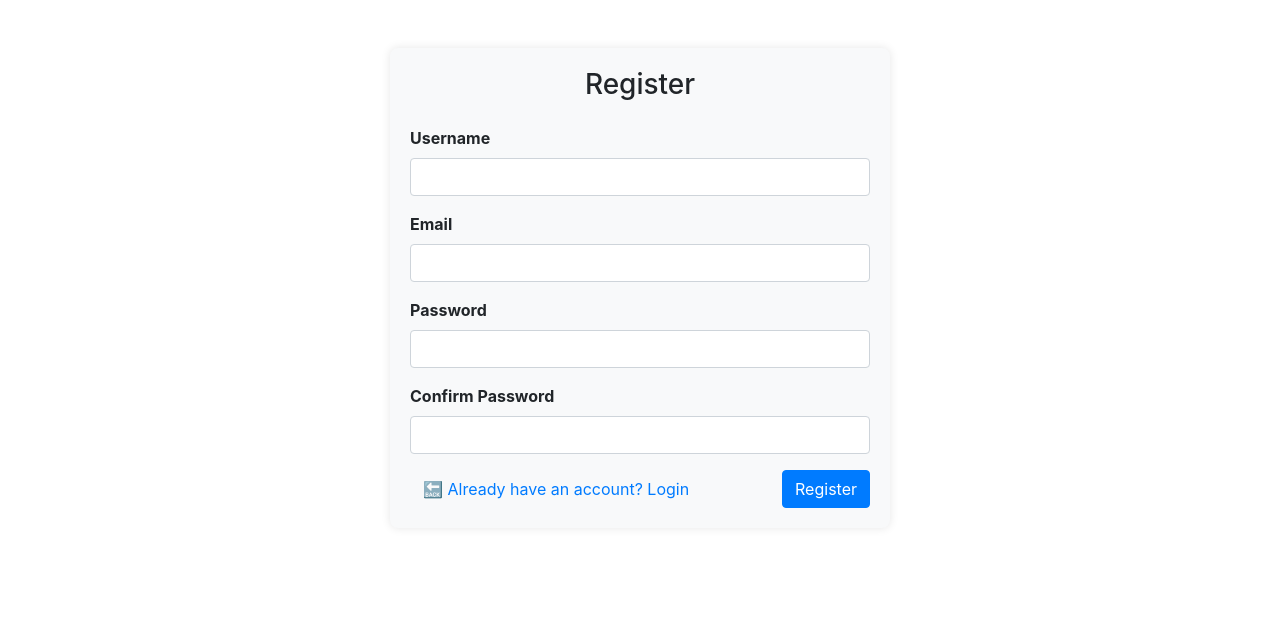
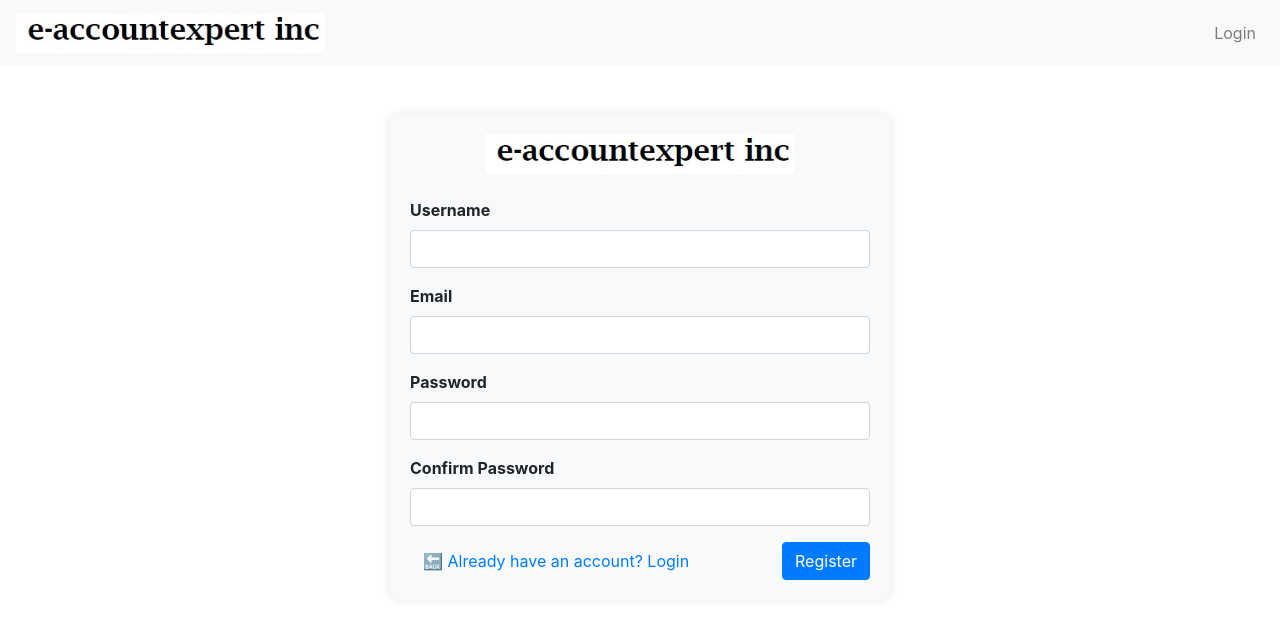
Before and after one commit to MarufSwe/eAccountExpert, a Django app: page / in a window 1280 px wide. Shown: the top 619 px of the page. Run offline with Django 5.2, Linux system fonts and the light colour scheme; some libraries are stand-ins or nearby versions.

Commit message:
base html added

```diff
--- a/sales/templates/auth/register.html
+++ b/sales/templates/auth/register.html
@@ -1,113 +1,36 @@
-{% comment %} <!DOCTYPE html>
-<html lang="en">
-<head>
-    <meta charset="UTF-8">
-    <meta name="viewport" content="width=device-width, initial-scale=1.0">
-    <title>Register</title>
-    <link rel="stylesheet" href="https://maxcdn.bootstrapcdn.com/bootstrap/4.5.2/css/bootstrap.min.css">
-    <style>
-        .form-container {
-            max-width: 500px;
-            margin: auto;
-            padding: 20px;
-            background: #f8f9fa;
-            border-radius: 8px;
-            box-shadow: 0 0 10px rgba(0, 0, 0, 0.1);
-        }
-        .form-group label {
-            font-weight: bold;
-        }
-    </style>
-</head>
-<body>
+
+{% extends "base.html" %}
+{% load static %}
+
+{% block title %}Register{% endblock %}
+
+{% block content %}
 <div class="container mt-5">
     <div class="form-container">
-            <h3 class="text-center mb-4">Register</h3>
+        <h3 class="text-center mb-4"><img src="{% static 'images/eAccountE.jpeg' %}" class="navbar-logo" alt="Logo"></h3>
         <form method="post">
             {% csrf_token %}
 
             <div class="form-group">
                 <label for="id_username">Username</label>
-                    <input type="text" class="form-control" id="id_username" name="username" value="{{ form.username.value|default_if_none:'' }}" required>
+                <input type="text" class="form-control" id="id_username" name="username"
+                    value="{{ form.username.value|default_if_none:'' }}" required>
             </div>
 
             <div class="form-group">
                 <label for="id_email">Email</label>
-                    <input type="email" class="form-control" id="id_email" name="email" value="{{ form.email.value|default_if_none:'' }}" required>
+                <input type="email" class="form-control" id="id_email" name="email"
+                    value="{{ form.email.value|default_if_none:'' }}" required>
             </div>
 
             <div class="form-group">
                 <label for="id_password1">Password</label>
-                    <input type="password" class="form-control" id="id_password1" name="password1" value="{{ form.password1.value|default_if_none:'' }}" required>
+                <input type="password" class="form-control" id="id_password1" name="password1" required>
             </div>
 
             <div class="form-group">
                 <label for="id_password2">Confirm Password</label>
-                    <input type="password" class="form-control" id="id_password2" name="password2" value="{{ form.password2.value|default_if_none:'' }}" required>
-                </div>
-
-                <div class="d-flex justify-content-between">
-                    <a href="{% url 'login' %}" class="btn btn-link">🔙 Already have an account? Login</a>
-                    <button type="submit" class="btn btn-primary">Register</button>
-                </div>
-            </form>
-        </div>
-    </div>
-</body>
-</html> {% endcomment %}
-
-
-
-<!DOCTYPE html>
-<html lang="en">
-<head>
-    <meta charset="UTF-8">
-    <meta name="viewport" content="width=device-width, initial-scale=1.0">
-    <title>Register</title>
-    <link rel="stylesheet" href="https://maxcdn.bootstrapcdn.com/bootstrap/4.5.2/css/bootstrap.min.css">
-    <style>
-        .form-container {
-            max-width: 500px;
-            margin: auto;
-            padding: 20px;
-            background: #f8f9fa;
-            border-radius: 8px;
-            box-shadow: 0 0 10px rgba(0, 0, 0, 0.1);
-        }
-        .form-group label {
-            font-weight: bold;
-        }
-        .alert {
-            margin-top: 15px;
-        }
-    </style>
-</head>
-<body>
-    <div class="container mt-5">
-        <div class="form-container">
-            <h3 class="text-center mb-4">Register</h3>
-            <form method="post">
-                {% csrf_token %}
-
-
-                <div class="form-group">
-                    <label for="id_username">Username</label>
-                    <input type="text" class="form-control" id="id_username" name="username" value="{{ form.username.value|default_if_none:'' }}" required>
-                </div>
-
-                <div class="form-group">
-                    <label for="id_email">Email</label>
-                    <input type="email" class="form-control" id="id_email" name="email" value="{{ form.email.value|default_if_none:'' }}" required>
-                </div>
-
-                <div class="form-group">
-                    <label for="id_password1">Password</label>
-                    <input type="password" class="form-control" id="id_password1" name="password1" value="{{ form.password1.value|default_if_none:'' }}" required>
-                </div>
-
-                <div class="form-group">
-                    <label for="id_password2">Confirm Password</label>
-                    <input type="password" class="form-control" id="id_password2" name="password2" value="{{ form.password2.value|default_if_none:'' }}" required>
+                <input type="password" class="form-control" id="id_password2" name="password2" required>
             </div>
 
             <div class="d-flex justify-content-between">
@@ -116,7 +39,7 @@
             </div>
 
             {% if form.errors %}
-                    <div class="alert alert-danger">
+                <div class="alert alert-danger mt-3">
                     <ul>
                         {% for field in form %}
                             {% for error in field.errors %}
@@ -130,5 +53,4 @@
         </form>
     </div>
 </div>
-</body>
-</html>
+{% endblock %}
--- /dev/null
+++ b/sales/templates/base.html
@@ -0,0 +1,71 @@
+{% load static %}
+
+<!DOCTYPE html>
+<html lang="en">
+<head>
+    <meta charset="UTF-8">
+    <meta name="viewport" content="width=device-width, initial-scale=1.0">
+    <title>{% block title %}My Django App{% endblock %}</title>
+
+    <!-- Bootstrap CSS (Centralized) -->
+    <link rel="stylesheet" href="https://maxcdn.bootstrapcdn.com/bootstrap/4.5.2/css/bootstrap.min.css">
+
+    <style>
+        .form-container {
+            max-width: 500px;
+            margin: auto;
+            padding: 20px;
+            background: #f8f9fa;
+            border-radius: 8px;
+            box-shadow: 0 0 10px rgba(0, 0, 0, 0.1);
+        }
+        .form-group label {
+            font-weight: bold;
+        }
+        .navbar-logo {
+            max-height: 40px; /* Adjust the height of the logo */
+        }
+    </style>
+</head>
+<body>
+
+    <!-- Navbar -->
+    <nav class="navbar navbar-expand-lg navbar-light bg-light">
+        <a class="navbar-brand" href="">
+            <img src="{% static 'images/eAccountE.jpeg' %}" class="navbar-logo" alt="Logo">
+        </a>
+        <button class="navbar-toggler" type="button" data-toggle="collapse" data-target="#navbarNav" aria-controls="navbarNav" aria-expanded="false" aria-label="Toggle navigation">
+            <span class="navbar-toggler-icon"></span>
+        </button>
+        <div class="collapse navbar-collapse" id="navbarNav">
+            <ul class="navbar-nav ml-auto">
+                {% if user.is_authenticated %}
+                    <li class="nav-item dropdown">
+                        <a class="nav-link dropdown-toggle" href="#" id="navbarDropdown" role="button" data-toggle="dropdown" aria-haspopup="true" aria-expanded="false">
+                            <img src="" class="rounded-circle" width="30" height="30" alt="Profile">
+                        </a>
+                        <div class="dropdown-menu dropdown-menu-right" aria-labelledby="navbarDropdown">
+                            <a class="dropdown-item" href="">Profile</a>
+                            <a class="dropdown-item" href="">Logout</a>
+                        </div>
+                    </li>
+                {% else %}
+                    <li class="nav-item">
+                        <a class="nav-link" href="{% url 'login' %}">Login</a>
+                    </li>
+                {% endif %}
+            </ul>
+        </div>
+    </nav>
+
+    <!-- Content -->
+    <main>
+        {% block content %}{% endblock %}
+    </main>
+
+    <!-- Bootstrap JS and dependencies -->
+    <script src="https://code.jquery.com/jquery-3.5.1.slim.min.js"></script>
+    <script src="https://cdn.jsdelivr.net/npm/bootstrap@4.5.2/dist/js/bootstrap.bundle.min.js"></script>
+
+</body>
+</html>
```
Also changed, not shown: sales/templates/home.html (added, +10 -0 lines), sales/static/images/eAccountE.jpeg (added). Lines whose indentation alone changed are shown as unchanged.
